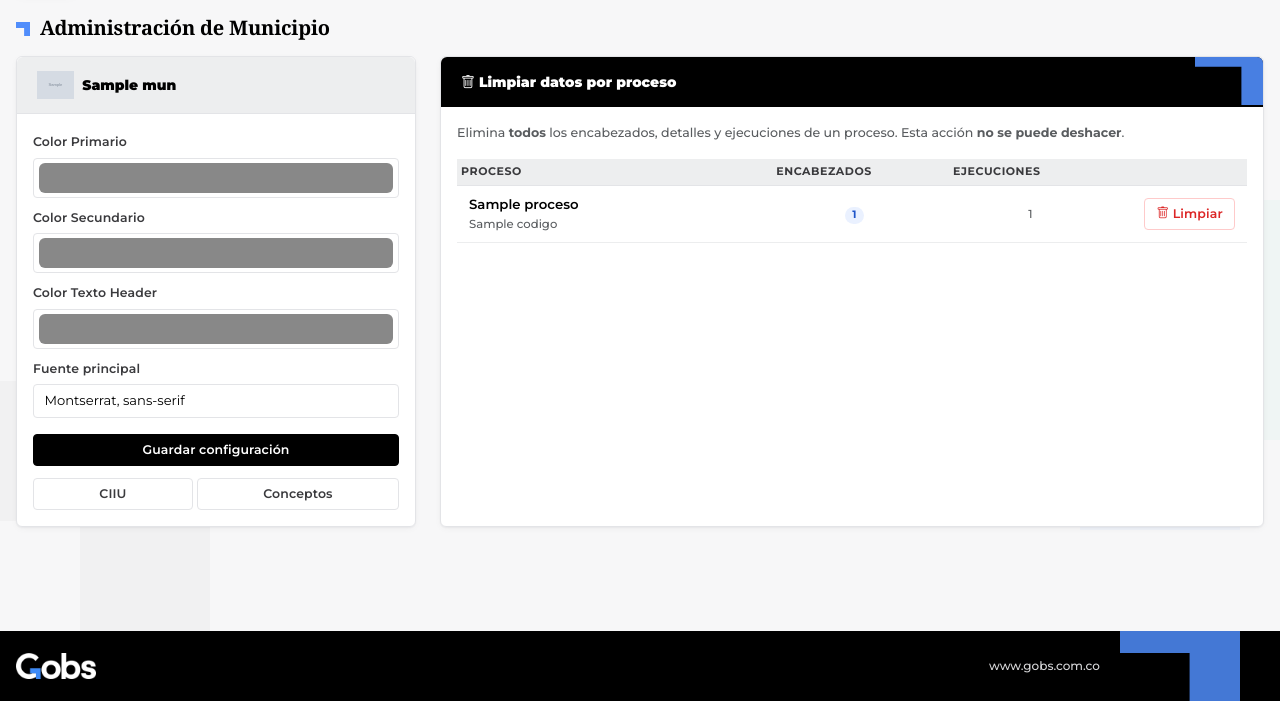
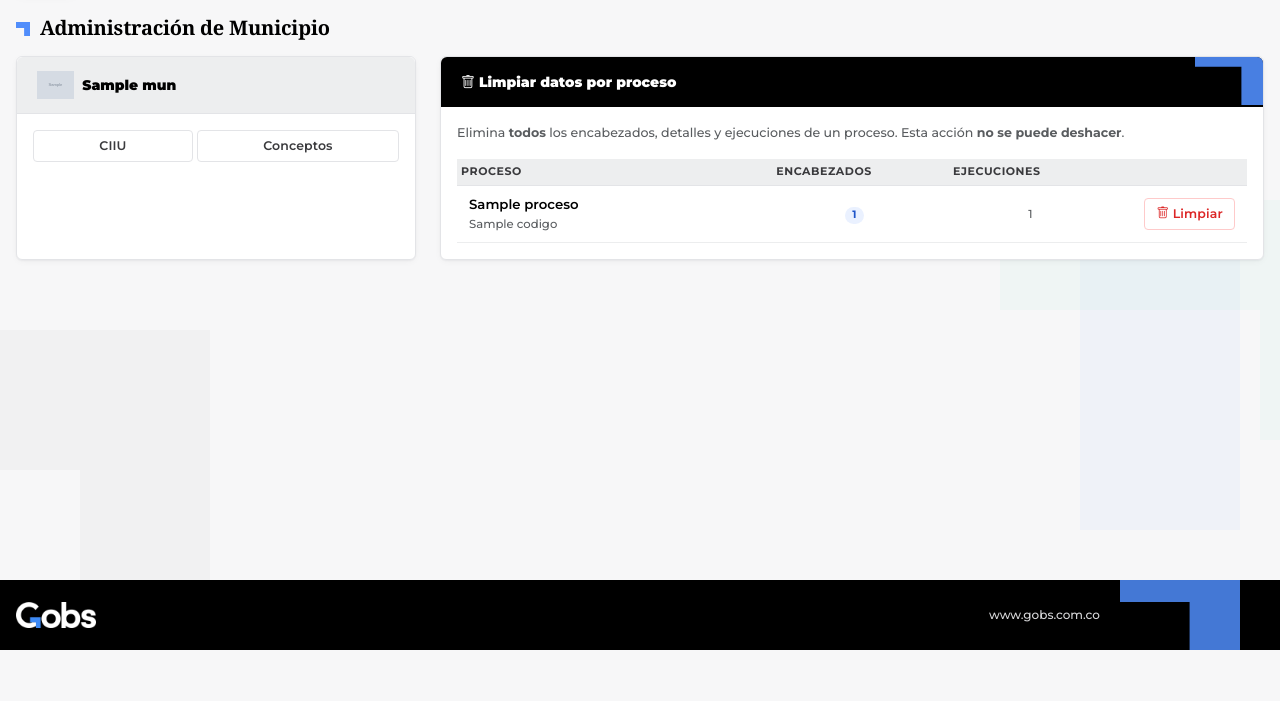
Before and after one commit to Brianfilos/conciliaciones, a Django app: template templates/municipios/admin_municipio.html in a window 1280 px wide. Shown: the part 150-851 px from the top of the page. After the commit the page ends 800 px from the top, so only its background shows below. Run offline with Django 5.2, Linux system fonts and the light colour scheme; the template is opened without the code that fills it: most values are stand-ins (such as "Sample title", 1, 10 or a date in 2020); grey boxes marked "Sample" are stand-in pictures; some web fonts are replaced.

Commit message:
Admin Municipio: quitar edicion de colores y fuente, dejar solo CIIU/Conceptos
Se quita el formulario de Color Primario/Secundario/Texto Header y Fuente
principal de la tarjeta de cada municipio (y el POST que lo guardaba, que
queda sin uso). Los botones CIIU y Conceptos se mantienen igual para todos
los municipios.

Verificado con Playwright: la pagina ya no muestra esos campos para
ninguno de los municipios listados.

Co-Authored-By: Claude Sonnet 5 <noreply@anthropic.com>

```diff
--- a/templates/municipios/admin_municipio.html
+++ b/templates/municipios/admin_municipio.html
@@ -18,35 +18,7 @@
         <strong>{{ mun.nombre }}</strong>
       </div>
       <div class="card-body p-3">
-        <form method="post">
-          {% csrf_token %}
-          <input type="hidden" name="municipio_id" value="{{ mun.id }}">
-          <div class="mb-2">
-            <label class="form-label small fw-semibold">Color Primario</label>
-            <input type="color" name="color_primario" value="{{ mun.color_primario }}"
-                   class="form-control form-control-color w-100">
-          </div>
-          <div class="mb-2">
-            <label class="form-label small fw-semibold">Color Secundario</label>
-            <input type="color" name="color_secundario" value="{{ mun.color_secundario }}"
-                   class="form-control form-control-color w-100">
-          </div>
-          <div class="mb-2">
-            <label class="form-label small fw-semibold">Color Texto Header</label>
-            <input type="color" name="color_texto_header" value="{{ mun.color_texto_header }}"
-                   class="form-control form-control-color w-100">
-          </div>
-          <div class="mb-3">
-            <label class="form-label small fw-semibold">Fuente principal</label>
-            <select name="fuente_principal" class="form-select form-select-sm">
-              {% for fuente in "Montserrat, sans-serif|Roboto, sans-serif|Open Sans, sans-serif|Lato, sans-serif|Arial, sans-serif"|split:"|" %}
-              <option {% if mun.fuente_principal == fuente %}selected{% endif %} value="{{ fuente }}">{{ fuente }}</option>
-              {% endfor %}
-            </select>
-          </div>
-          <button type="submit" class="btn btn-sm btn-primary w-100 mb-2">Guardar configuración</button>
-        </form>
-        <div class="d-flex gap-1 mt-1">
+        <div class="d-flex gap-1">
           <a href="{% url 'cargar_ciiu' mun.codigo %}" class="btn btn-sm btn-outline-secondary flex-fill">CIIU</a>
           <a href="{% url 'cargar_conceptos' mun.codigo %}" class="btn btn-sm btn-outline-secondary flex-fill">Conceptos</a>
         </div>
```
Also changed, not shown: muni/views.py (+0 -16 lines).
